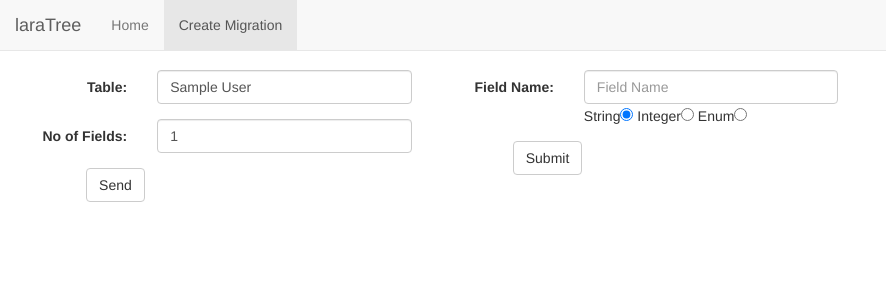
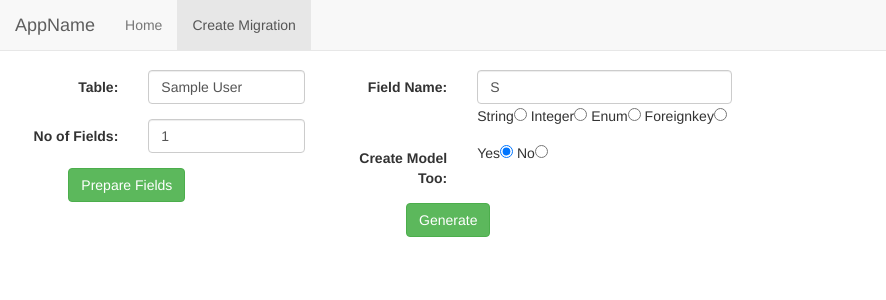
Before and after one commit to treetechsuman/laratree, a PHP site: page /index.php?menu=migration&action=create in a window 1280 px wide. Shown: the top 300 px of the page, without its empty margins (0-886 px from the left). Run offline with PHP 8.4, Linux system fonts and the light colour scheme; the visitor is signed in with stand-in values (Sample User, id 1); some libraries are stand-ins or nearby versions.

Commit message:
model finish

```diff
--- a/config/config.php
+++ b/config/config.php
@@ -11,8 +11,10 @@
 define("Password", "");
 
 define("MigrationFolderPath", "../../../database/migrations/");
-$_SESSION['base_class_dir'] = '';
-$_SESSION['base_process_dir'] = '';
-$_SERVER['view_dir'] = '';
+define("ModelFolderPath", "../../../app/Model/");
+$_SESSION['Host'] = 'localhost';
+$_SESSION['Db'] = '';
+$_SESSION['User'] = 'root';
+$_SESSION['Password'] = '';
 
 ?>
--- a/css/custom.css
+++ b/css/custom.css
@@ -1,6 +1,6 @@
-.message{
+.mymessage{
 	position: fixed;
-	z-index: +999;
-	top: 70px;
+	top: 0;
 	left: 70%;
+	z-index: 9999;
 }
--- a/include/alert.php
+++ b/include/alert.php
@@ -3,7 +3,7 @@
 $message=isset($_GET['message'])?$_GET['message']:'';
 
 ?>
-<div class="col-md-3 message">
+<div class="mymessage">
 <?php if($success == 'yes'){ ?>
 	<div class="alert alert-success alert-dismissable fade in">
 		<a href="#" class="close" data-dismiss="alert" aria-label="close">&times;</a>
--- a/index.php
+++ b/index.php
@@ -5,7 +5,7 @@
   <title>Bootstrap Case</title>
   <meta charset="utf-8">
   <meta name="viewport" content="width=device-width, initial-scale=1">
-  <link rel="stylesheet" href="https://maxcdn.bootstrapcdn.com/bootstrap/3.3.7/css/bootstrap.min.css">
+  <link rel="stylesheet" href="css/bootstrap.min.css">
   <link rel="stylesheet" href="css/custom.css">
   <script src="https://ajax.googleapis.com/ajax/libs/jquery/3.1.1/jquery.min.js"></script>
   <script src="https://maxcdn.bootstrapcdn.com/bootstrap/3.3.7/js/bootstrap.min.js"></script>
--- a/route.php
+++ b/route.php
@@ -19,7 +19,7 @@
 	}elseif($action== 'push_to_session'){
 		//$page_to_load = "views/edit_customer.php";
 	}elseif($action== 'delete'){
-		//$page_to_load = "views/delete_customer.php";
+		//$page_to_load = "system/process/migration/.php";
 	}else{
 		//$page_to_load = "views/welcome.php";
 	}
--- a/system/classes/connection.class.php
+++ b/system/classes/connection.class.php
@@ -3,7 +3,9 @@
 /**
  class is to connect with the database
 */
-requre_once('config/config.php');
+require_once('config/config.php');
+
+//echo $_SESSION['Host'];
 
 class Connection{
 
@@ -39,7 +41,13 @@
 	}
 //$h = 'localhost', $u = 'itucnac_site', $p = 'HswldUQN*{Ji', $db = 'itucnac_site'
 //$h = 'localhost',  $u = 'root', $p = '', $db = 'db_bedc'
-	public function __construct($h = Host,  $u = Root, $p = Password, $db = Db){
+	public function __construct(
+			$h = '',
+			$u = '',
+			$p = '',
+			$db = ''
+		)
+	{
 
 	$this->conxn=mysqli_connect($h, $u, $p, $db)
 				or trigger_error($this->error = mysqli_error($this->conxn));
@@ -51,31 +59,8 @@
 	mysqli_close($this->conxn);
 	//echo "<br /> The connection is closed";
 	}
-	public function get_table_name_list(){
-
-		$this->sql = "show tables";
-		$this->res = mysqli_query ( $this->conxn, $this->sql ) or trigger_error ( $this->error = mysqli_error ( $this->conxn ) );
-		$this->numRows = mysqli_num_rows ( $this->res );
-		$this->data = array ();
-		if ($this->numRows > 0) {
-			while ( $this->row = mysqli_fetch_object ( $this->res ) ) {
-				array_push ( $this->data, $this->row );
-			} // while ends
-		} // if ends
-		return $this->data;
-		return($table);
-	}
-
-	public function get_table_fields_name( $table){
-		//this block find number of fields of table in database------------------------------------------------------
-		$this->sql = "SELECT * FROM " . $table . "";
-		$this->res = mysqli_query ( $this->conxn, $this->sql ) or die ( $this->error = mysqli_error ( $this->conxn ) );
-		$fieldcount=mysqli_num_fields($this->res);
-		$field = mysqli_fetch_fields($this->res);
-		return $field;
 
 
 
-	}//function ends
 }//class ends
 ?>
--- /dev/null
+++ b/system/classes/service.class.php
@@ -0,0 +1,47 @@
+<?php
+
+require_once('config/config.php');
+require_once('connection.class.php');
+class Service extends Connection{
+
+	public function get_table_name_list(){
+
+		$this->sql = "show tables";
+		$this->res = mysqli_query ( $this->conxn, $this->sql ) or trigger_error ( $this->error = mysqli_error ( $this->conxn ) );
+		$this->numRows = mysqli_num_rows ( $this->res );
+		$this->data = array ();
+		if ($this->numRows > 0) {
+			while ( $this->row = mysqli_fetch_object ( $this->res ) ) {
+				array_push ( $this->data, $this->row );
+			} // while ends
+		} // if ends
+		return $this->data;
+		return($table);
+	}
+
+	public function get_table_fields_name( $table){
+		//this block find number of fields of table in database------------------------------------------------------
+		$this->sql = "SELECT * FROM " . $table . "";
+		$this->res = mysqli_query ( $this->conxn, $this->sql ) or die ( $this->error = mysqli_error ( $this->conxn ) );
+		$fieldcount=mysqli_num_fields($this->res);
+		$field = mysqli_fetch_fields($this->res);
+		return $field;
+	}//function ends
+
+	public function listFolderFiles($dir){
+    $ffs = scandir($dir);
+    $outPut= '<ol>';
+    foreach($ffs as $ff){
+        if($ff != '.' && $ff != '..'){
+            $outPut .= '<li>'.$ff;
+            if(is_dir($dir.'/'.$ff)) {$this.listFolderFiles($dir.'/'.$ff);}
+            $outPut .= '</li>';
+        }
+    }
+    $outPut .= '</ol>';
+    return $outPut;
+	}
+
+
+}//class ends
+?>
--- a/system/process/migration/push_in_session.php
+++ b/system/process/migration/push_in_session.php
@@ -2,6 +2,9 @@
 require_once('../../classes/locate.class.php');
 $_SESSION['table_name'] = $_POST['table_name'];
 $_SESSION['no_of_fields'] = $_POST['no_of_fields'];
+//unset($_SESSION['name']);
+unset($_SESSION['field_name']);
+unset($_SESSION['type']);
 
 echo $_SESSION['no_of_fields'];
 
--- a/views/create_migration.php
+++ b/views/create_migration.php
@@ -1,25 +1,44 @@
 <?php //session_start();
- //echo $_SESSION['no_of_fields'];
+require_once('config/config.php');
+require_once('system/classes/connection.class.php');
+require_once('system/classes/service.class.php');
+
+$objService = new Service();
+//$dirFileList = $objService->listFolderFiles('database');
+
+$folders = glob('database'. '/*' , GLOB_ONLYDIR);
+
+$appFolders = glob('app'. '/*' , GLOB_ONLYDIR);
+/*print_r($folders);
+
+foreach($folders as $folder){
+$file_list = scandir($folder);
+}
+
+print_r($file_list);
+*/
+ //print_r($_SESSION['type']);
  $old_table_name = isset($_SESSION['table_name'])?$_SESSION['table_name']:'';
  $old_no_of_fields = isset($_SESSION['no_of_fields'])?$_SESSION['no_of_fields']:'';
-  ?>
-<div class="col-md-4">
+?>
+
+<div class="col-md-3">
    <form action="system/process/migration/push_in_session.php" method="post" class="form-horizontal">
     <div class="form-group">
-      <label class="control-label col-sm-4" for="table">Table:</label>
-      <div class="col-sm-8">
+      <label class="control-label col-sm-5" for="table">Table:</label>
+      <div class="col-sm-7">
         <input type="text" name="table_name" value="<?php echo $old_table_name; ?>" class="form-control" id="table" placeholder="Enter table name">
       </div>
     </div>
     <div class="form-group">
-      <label class="control-label col-sm-4" for="no_of_fields">No of Fields:</label>
-      <div class="col-sm-8">
+      <label class="control-label col-sm-5" for="no_of_fields">No of Fields:</label>
+      <div class="col-sm-7">
         <input type="number" name="no_of_fields" value="<?php echo $old_no_of_fields; ?>" class="form-control" id="no_of_fields" placeholder="No fo Fields">
       </div>
     </div>
     <div class="form-group">
       <div class="col-sm-offset-2 col-sm-10">
-        <button type="submit" class="btn btn-default">Send</button>
+        <button type="submit" class="btn btn-success">Prepare Fields</button>
       </div>
     </div>
   </form>
@@ -33,20 +52,73 @@
 	<div class="form-group">
       <label class="control-label col-sm-4" for="no_of_fields">Field Name:</label>
       <div class="col-sm-8">
-        <input type="text" name="field_name[]" class="form-control" id="no_of_fields" placeholder="Field Name" required>
-        String<input type="radio" name="type[<?php echo $i; ?>]" value="string" checked="checked">
-        Integer<input type="radio" name="type[<?php echo $i; ?>]" value="integer">
-        Enum<input type="radio" name="type[<?php echo $i; ?>]" value="enum">
+        <input type="text" name="field_name[]" class="form-control" id="no_of_fields" placeholder="Field Name" required value="<?php if(isset($_SESSION['field_name'])){ echo $_SESSION['field_name'][$i]; } ?>">
+        String<input type="radio" name="type[<?php echo $i; ?>]" value="string"
+        <?php if(isset($_SESSION['type'])){ if($_SESSION['type'][$i]=='string'){ ?> checked="checked" <?php }}else{ echo 'checked="checked"';} ?>>
+        Integer<input type="radio" name="type[<?php echo $i; ?>]" value="integer"
+        <?php if(isset($_SESSION['type'])){ if($_SESSION['type'][$i]=='integer'){ ?> checked="checked" <?php }} ?>>
+        Enum<input type="radio" name="type[<?php echo $i; ?>]" value="enum"
+        <?php if(isset($_SESSION['type'])){ if($_SESSION['type'][$i]=='enum'){ ?> checked="checked" <?php } }?>>
+        Foreignkey<input type="radio" name="type[<?php echo $i; ?>]" value="foreign"
+        <?php if(isset($_SESSION['type'])){ if($_SESSION['type'][$i]=='foreign'){ ?> checked="checked" <?php } }?>>
       </div>
     </div>
     <?php } } ?>
+    <div class="form-group">
+      <label class="control-label col-sm-4" for="no_of_fields">Create Model Too:</label>
+      <div class="col-sm-8">
+        Yes<input type="radio" name="create_model" value="yes" checked="checked">
+        No<input type="radio" name="create_model" value="no">
+      </div>
+    </div>
+
     <input type="hidden" name="table_name" value="<?php echo $old_table_name ?>">
     <input type="hidden" name="no_of_fields" value="<?php echo $old_no_of_fields ?>">
     <div class="form-group">
       <div class="col-sm-offset-2 col-sm-10">
-        <button type="submit" class="btn btn-default">Submit</button>
+        <button type="submit" class="btn btn-success">Generate</button>
       </div>
     </div>
   </form>
 
 </div>
+<div class="col-md-5">
+<ul>
+<?php foreach ($folders as $folder) { ?>
+	<li><i class="glyphicon glyphicon-folder-open"></i> <?php echo $folder; ?></li>
+	<ul>
+	<?php
+		$files = scandir($folder);
+		foreach ($files as $file) { ?>
+		<li>
+			<?php echo $file; if( $file != '.' && $file != '..' ) {?>
+			<a href="system/process/migration/delete_migration.php?file_name=<?php echo $file ?>" class="btn btn-danger btn-xs">
+				<i class="glyphicon glyphicon-remove"></i>
+			</a>
+			<?php } ?>
+			</li>
+	<?php } ?>
+	</ul>
+<?php } ?>
+</ul>
+
+<ul>
+<?php foreach ($appFolders as $folder) { ?>
+  <li><i class="glyphicon glyphicon-folder-open"></i> <?php echo $folder; ?></li>
+  <ul>
+  <?php
+    $files = scandir($folder);
+    foreach ($files as $file) { ?>
+    <li>
+      <?php echo $file; if( $file != '.' && $file != '..' ) {?>
+      <a href="system/process/migration/delete_model.php?file_name=<?php echo $file ?>" class="btn btn-danger btn-xs">
+        <i class="glyphicon glyphicon-remove"></i>
+      </a>
+      <?php } ?>
+      </li>
+  <?php } ?>
+  </ul>
+<?php } ?>
+</ul>
+
+</div>
```
Also changed, not shown: system/process/migration/delete_migration.php (added, +16 -0 lines), system/process/migration/delete_model.php (added, +16 -0 lines), system/process/migration/generate_migration.php (+54 -1 lines), database/migrations/2017_01_09_create_sliders_table.php (deleted), 6 other files.
